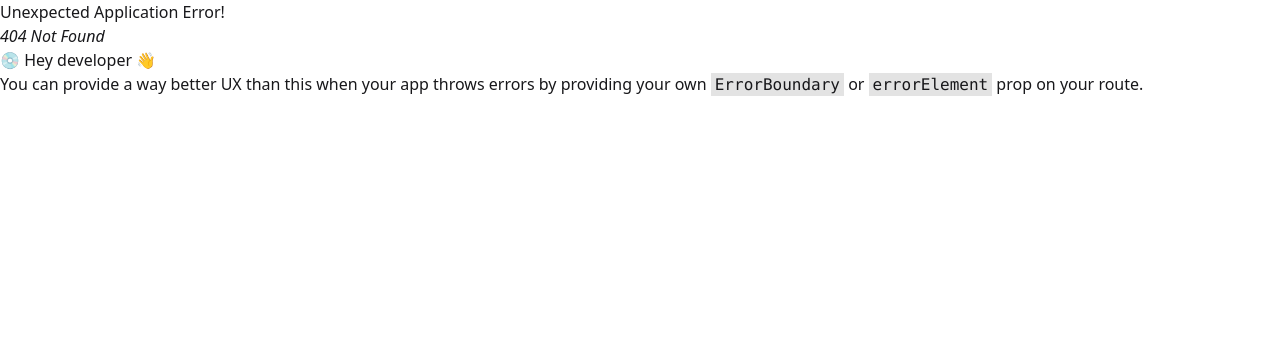
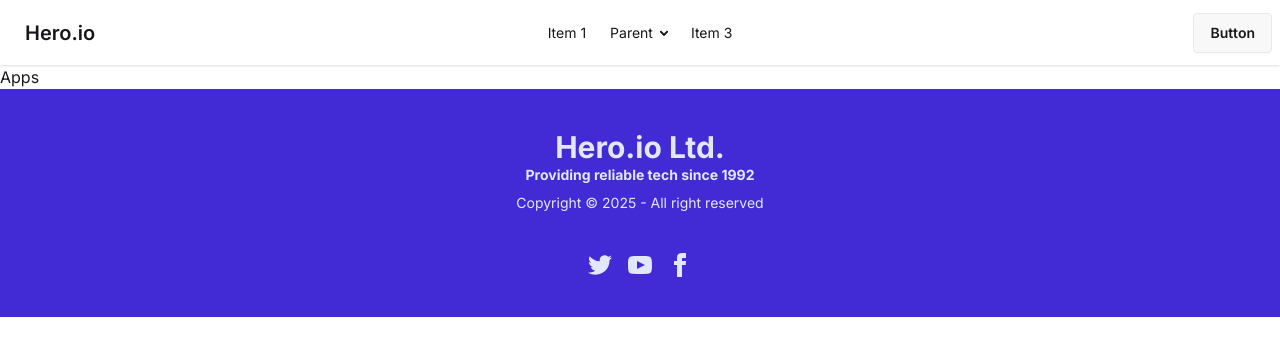
Before and after one commit to Anzumul-Jubayer/hero-io, a React (Vite) app: page /apps in a window 1280 px wide. Before the commit this address had no page. Shown: the top 356 px of the page. Built offline with nearby package versions, Linux system fonts and the light colour scheme.

Commit message:
route-setup

```diff
--- a/index.html
+++ b/index.html
@@ -2,9 +2,9 @@
 <html lang="en">
   <head>
     <meta charset="UTF-8" />
-    <link rel="icon" type="image/svg+xml" href="/vite.svg" />
+    <link rel="icon" type="image/svg+xml" href="./src/assets/logo.png" />
     <meta name="viewport" content="width=device-width, initial-scale=1.0" />
-    <title>hero-io</title>
+    <title>Hero-io</title>
   </head>
   <body>
     <div id="root"></div>
--- /dev/null
+++ b/src/Components/Footer.jsx
@@ -0,0 +1,56 @@
+import React from "react";
+
+const Footer = () => {
+  return (
+    <footer className="footer footer-horizontal footer-center bg-primary text-primary-content p-10">
+      <aside>
+
+        <p className="font-bold ">
+          <span className="text-3xl">Hero.io Ltd.</span>
+          <br />
+          Providing reliable tech since 1992
+        </p>
+        <p>Copyright © {new Date().getFullYear()} - All right reserved</p>
+      </aside>
+      <nav>
+        <div className="grid grid-flow-col gap-4">
+          <a>
+            <svg
+              xmlns="http://www.w3.org/2000/svg"
+              width="24"
+              height="24"
+              viewBox="0 0 24 24"
+              className="fill-current"
+            >
+              <path d="M24 4.557c-.883.392-1.832.656-2.828.775 1.017-.609 1.798-1.574 2.165-2.724-.951.564-2.005.974-3.127 1.195-.897-.957-2.178-1.555-3.594-1.555-3.179 0-5.515 2.966-4.797 6.045-4.091-.205-7.719-2.165-10.148-5.144-1.29 2.213-.669 5.108 1.523 6.574-.806-.026-1.566-.247-2.229-.616-.054 2.281 1.581 4.415 3.949 4.89-.693.188-1.452.232-2.224.084.626 1.956 2.444 3.379 4.6 3.419-2.07 1.623-4.678 2.348-7.29 2.04 2.179 1.397 4.768 2.212 7.548 2.212 9.142 0 14.307-7.721 13.995-14.646.962-.695 1.797-1.562 2.457-2.549z"></path>
+            </svg>
+          </a>
+          <a>
+            <svg
+              xmlns="http://www.w3.org/2000/svg"
+              width="24"
+              height="24"
+              viewBox="0 0 24 24"
+              className="fill-current"
+            >
+              <path d="M19.615 3.184c-3.604-.246-11.631-.245-15.23 0-3.897.266-4.356 2.62-4.385 8.816.029 6.185.484 8.549 4.385 8.816 3.6.245 11.626.246 15.23 0 3.897-.266 4.356-2.62 4.385-8.816-.029-6.185-.484-8.549-4.385-8.816zm-10.615 12.816v-8l8 3.993-8 4.007z"></path>
+            </svg>
+          </a>
+          <a>
+            <svg
+              xmlns="http://www.w3.org/2000/svg"
+              width="24"
+              height="24"
+              viewBox="0 0 24 24"
+              className="fill-current"
+            >
+              <path d="M9 8h-3v4h3v12h5v-12h3.642l.358-4h-4v-1.667c0-.955.192-1.333 1.115-1.333h2.885v-5h-3.808c-3.596 0-5.192 1.583-5.192 4.615v3.385z"></path>
+            </svg>
+          </a>
+        </div>
+      </nav>
+    </footer>
+  );
+};
+
+export default Footer;
--- /dev/null
+++ b/src/Components/Navbar.jsx
@@ -0,0 +1,80 @@
+import React from "react";
+
+const Navbar = () => {
+  return (
+    <div className="navbar bg-base-100 shadow-sm">
+      <div className="navbar-start">
+        <div className="dropdown">
+          <div tabIndex={0} role="button" className="btn btn-ghost lg:hidden">
+            <svg
+              xmlns="http://www.w3.org/2000/svg"
+              className="h-5 w-5"
+              fill="none"
+              viewBox="0 0 24 24"
+              stroke="currentColor"
+            >
+              {" "}
+              <path
+                strokeLinecap="round"
+                strokeLinejoin="round"
+                strokeWidth="2"
+                d="M4 6h16M4 12h8m-8 6h16"
+              />{" "}
+            </svg>
+          </div>
+          <ul
+            tabIndex={0}
+            className="menu menu-sm dropdown-content bg-base-100 rounded-box z-1 mt-3 w-52 p-2 shadow"
+          >
+            <li>
+              <a>Item 1</a>
+            </li>
+            <li>
+              <a>Parent</a>
+              <ul className="p-2">
+                <li>
+                  <a>Submenu 1</a>
+                </li>
+                <li>
+                  <a>Submenu 2</a>
+                </li>
+              </ul>
+            </li>
+            <li>
+              <a>Item 3</a>
+            </li>
+          </ul>
+        </div>
+        <a className="btn btn-ghost text-xl">Hero.io</a>
+      </div>
+      <div className="navbar-center hidden lg:flex">
+        <ul className="menu menu-horizontal px-1">
+          <li>
+            <a>Item 1</a>
+          </li>
+          <li>
+            <details>
+              <summary>Parent</summary>
+              <ul className="p-2">
+                <li>
+                  <a>Submenu 1</a>
+                </li>
+                <li>
+                  <a>Submenu 2</a>
+                </li>
+              </ul>
+            </details>
+          </li>
+          <li>
+            <a>Item 3</a>
+          </li>
+        </ul>
+      </div>
+      <div className="navbar-end">
+        <a className="btn">Button</a>
+      </div>
+    </div>
+  );
+};
+
+export default Navbar;
--- /dev/null
+++ b/src/Layout/MainLayout.jsx
@@ -0,0 +1,16 @@
+import React from 'react';
+import Navbar from '../Components/Navbar';
+import { Outlet } from 'react-router';
+import Footer from '../Components/Footer';
+
+const MainLayout = () => {
+    return (
+        <div>
+            <Navbar/>
+            <Outlet/>
+            <Footer/>
+        </div>
+    );
+};
+
+export default MainLayout;
--- /dev/null
+++ b/src/Pages/Apps.jsx
@@ -0,0 +1,11 @@
+import React from 'react';
+
+const Apps = () => {
+    return (
+        <div>
+            <h1>Apps</h1>
+        </div>
+    );
+};
+
+export default Apps;
--- /dev/null
+++ b/src/Pages/Home.jsx
@@ -0,0 +1,11 @@
+import React from 'react';
+
+const Home = () => {
+    return (
+        <div>
+            <h1>This is a home</h1>
+        </div>
+    );
+};
+
+export default Home;
--- /dev/null
+++ b/src/Pages/Installation.jsx
@@ -0,0 +1,11 @@
+import React from 'react';
+
+const Installation = () => {
+    return (
+        <div>
+            <h1>Installation</h1>
+        </div>
+    );
+};
+
+export default Installation;
--- /dev/null
+++ b/src/Routes/Route.jsx
@@ -0,0 +1,28 @@
+import React from "react";
+import { createBrowserRouter } from "react-router";
+import MainLayout from "../Layout/MainLayout";
+import Home from "../Pages/Home";
+import Apps from "../Pages/Apps";
+import Installation from "../Pages/Installation";
+const Route = createBrowserRouter([
+  {
+    path: "/",
+    element: <MainLayout />,
+    children: [
+      {
+        path: "/home",
+        Component: Home,
+      },
+      {
+        path: "/apps",
+        Component: Apps,
+      },
+      {
+        path: "/installation",
+        Component: Installation,
+      },
+    ],
+  },
+]);
+
+export default Route;
--- a/src/index.css
+++ b/src/index.css
@@ -1,4 +1,10 @@
+@import url('https://fonts.googleapis.com/css2?family=Inter:ital,opsz,wght@0,14..32,100..900;1,14..32,100..900&display=swap');
+
 @import "tailwindcss";
 @plugin "daisyui" {
   themes: light --default;
 }
+
+body{
+    font-family: "Inter", sans-serif;
+}
```
Also changed, not shown: src/main.jsx (+8 -16 lines).
